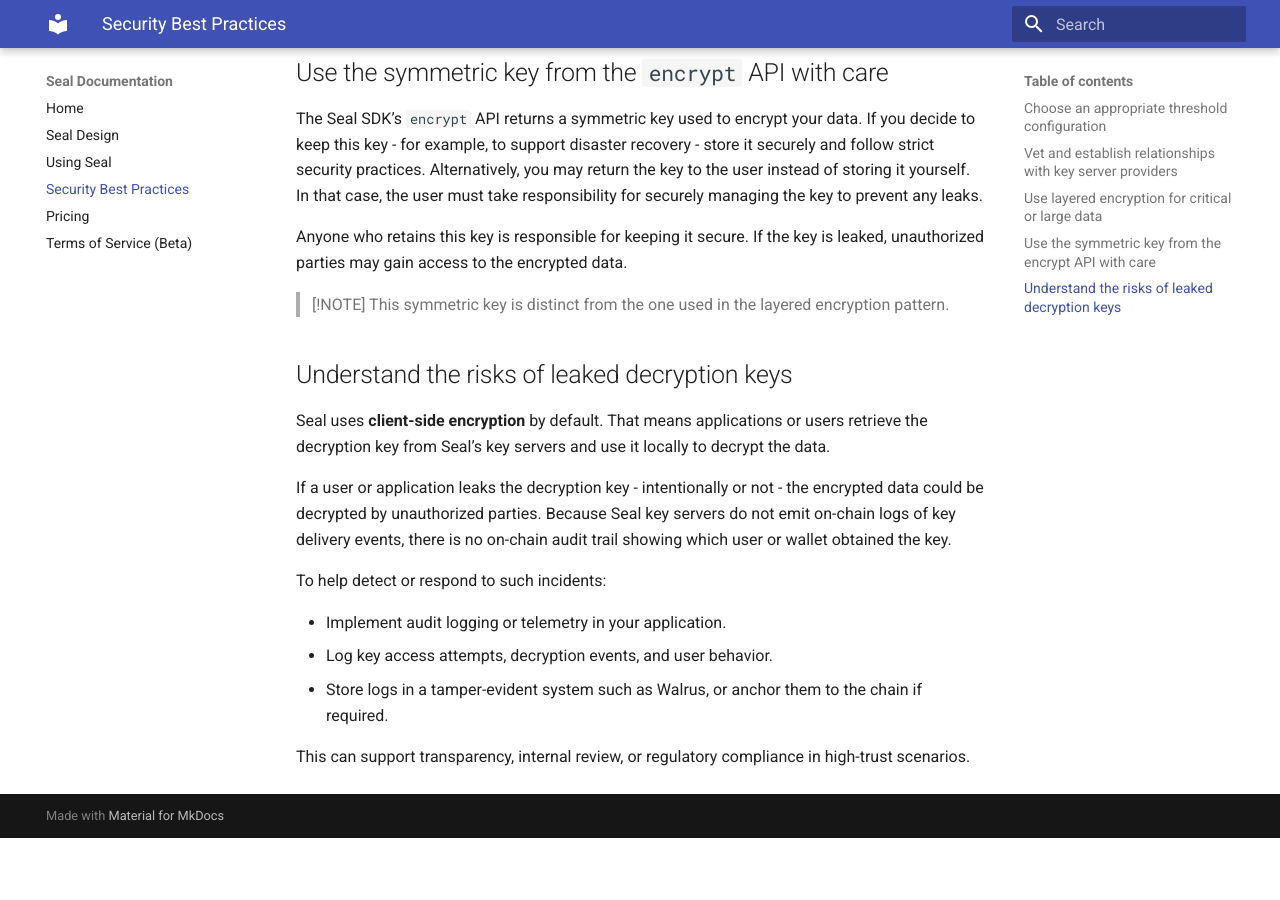
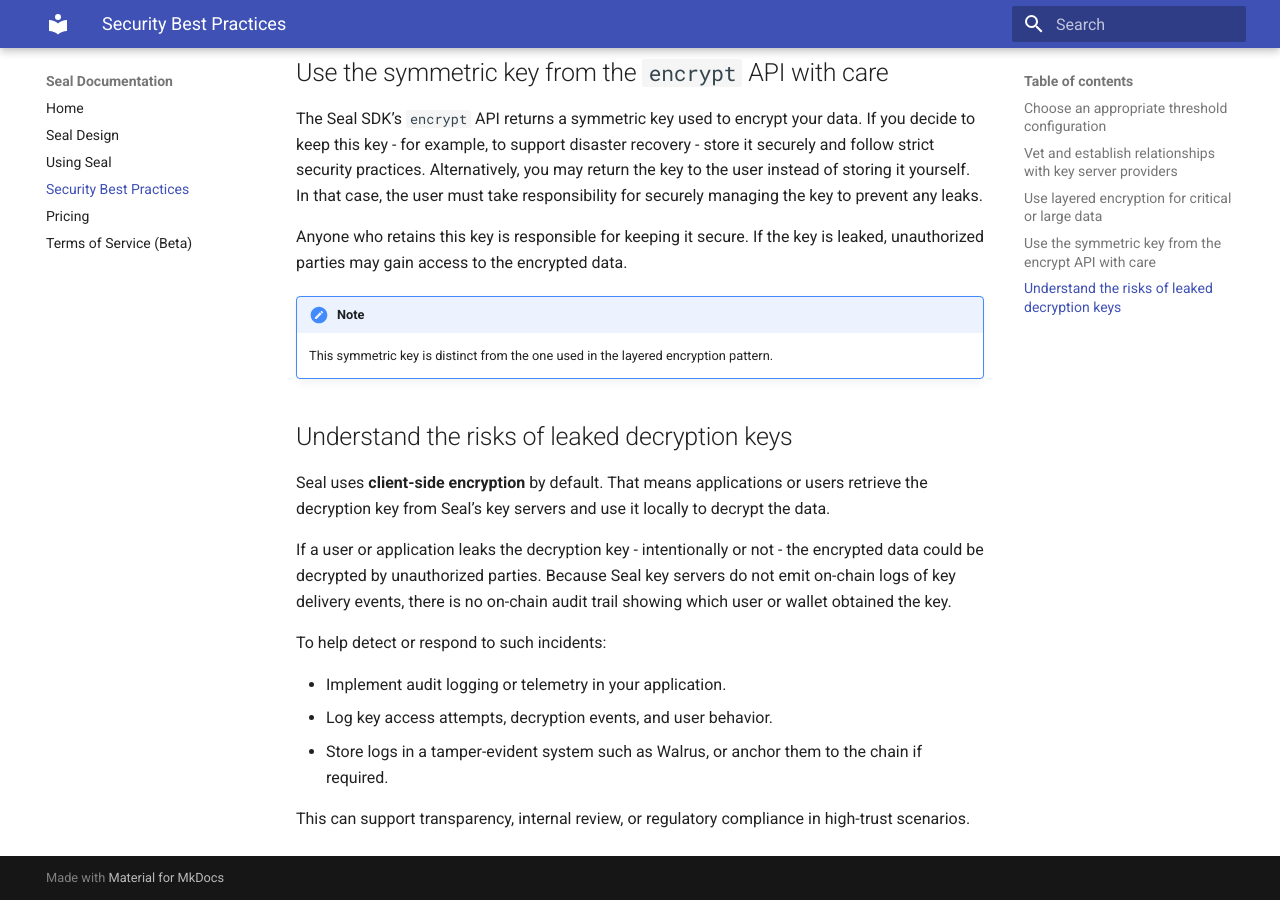
Before and after one commit to zonxa/seal, an MkDocs documentation site: the page built from docs/SecurityBestPractices.md, in a window 1280 px wide and 900 px high, scrolled down 1375 px. Built offline with MkDocs 1.6.1 and Material for MkDocs 9.7.7, drawn with Linux system fonts in a browser that asks for light colours; before the commit the page ends 2213 px from its top, so only the background shows below that.

```diff
--- a/docs/SecurityBestPractices.md
+++ b/docs/SecurityBestPractices.md
@@ -38,8 +38,8 @@
 
 Anyone who retains this key is responsible for keeping it secure. If the key is leaked, unauthorized parties may gain access to the encrypted data.
 
-> [!NOTE]
-> This symmetric key is distinct from the one used in the layered encryption pattern.
+!!!note
+    This symmetric key is distinct from the one used in the layered encryption pattern.
 
 ## Understand the risks of leaked decryption keys
 
```
Also changed, not shown: docs/Design.md (+5 -0 lines), docs/UsingSeal.md (+1 -0 lines).
